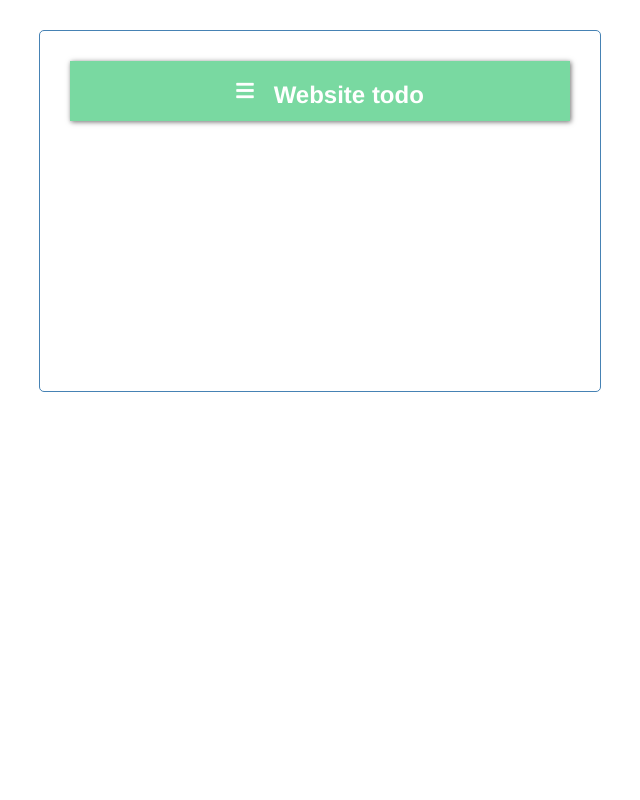
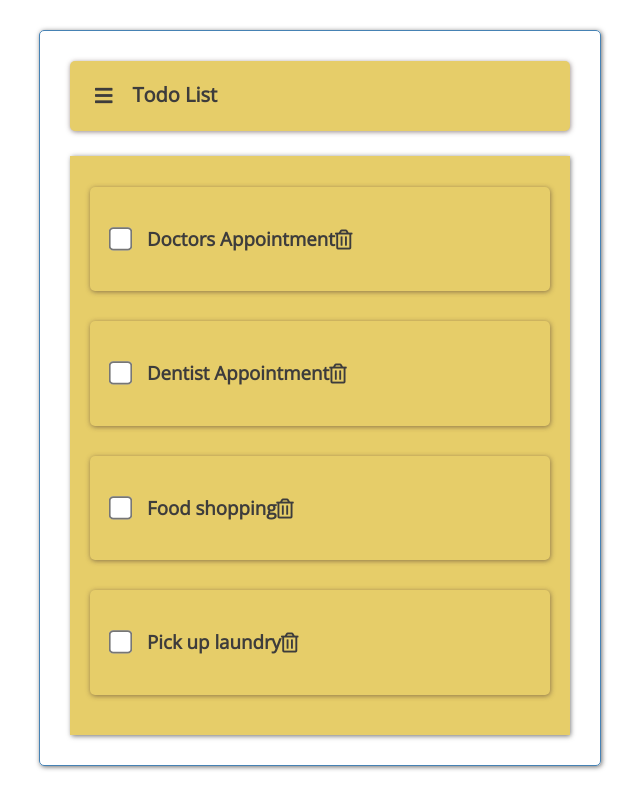
Before and after one commit to delmsnoob/todo-list, a Vue app: page / in a window 1280 px wide. Shown: the whole page, without its empty margins (320-960 px from the left). Built offline with nearby package versions, Linux system fonts and the light colour scheme.

Commit message:
minor improvements

```diff
--- a/public/index.html
+++ b/public/index.html
@@ -4,7 +4,9 @@
     <meta charset="utf-8">
     <meta http-equiv="X-UA-Compatible" content="IE=edge">
     <meta name="viewport" content="width=device-width,initial-scale=1.0">
+
     <link rel="stylesheet" href="https://cdnjs.cloudflare.com/ajax/libs/font-awesome/5.15.2/css/all.min.css">
+    <link href="https://fonts.googleapis.com/css?family=Open+Sans" rel="stylesheet">
     <title><%= htmlWebpackPlugin.options.title %></title>
   </head>
   <body>
--- a/src/App.vue
+++ b/src/App.vue
@@ -1,27 +1,66 @@
 <template>
   <div class="container">
-    <Header title="Website todo"/>
+    <Header title="Todo List"/>
+    <Todos v-bind:todos="todos"/>
   </div>
 </template>
 
 <script>
 import Header from './components/Header'
+import Todos from './components/Todos'
 
 export default {
   name: 'App',
   components: {
     Header,
+    Todos,
+  },
+  data() {
+    return {
+      todos: [
+        {
+          id: 1,
+          title: "Doctors Appointment",
+          schedule: "March",
+          completed: null
+        },
+        {
+          id: 2,
+          title: "Dentist Appointment",
+          schedule: "March",
+          completed: null
+        },
+        {
+          id: 3,
+          title: "Food shopping",
+          schedule: "March",
+          completed: null
+        },
+        {
+          id: 4,
+          title: "Pick up laundry",
+          schedule: "March",
+          completed: null
+        }
+      ]
+    }
   }
 }
 </script>
 
 <style>
+* {
+  user-select: none;
+}
+
 .container {
+  font-family: 'Open Sans';
   max-width: 500px;
   margin: 30px auto;
   overflow: auto;
   min-height: 300px;
   border: 1px solid steelblue;
+  box-shadow: 1px 1px 5px rgba(0, 0, 0, 0.57);
   padding: 30px;
   border-radius: 5px;
 }
--- a/src/components/Header.vue
+++ b/src/components/Header.vue
@@ -1,7 +1,7 @@
 <template>
-    <header class="nav-bar">
-        <i class="fas fa-bars"></i>
-        <h2> {{ title }} </h2>
+    <header class="nav">
+      <i class="fas fa-bars"></i>
+      <h2>{{ title }}</h2>
     </header>
 </template>
 
@@ -10,33 +10,37 @@ export default {
     name: 'Header',
     props: {
         title: String,
-    }
+    },
 }
 </script>
 
 <style scoped>
 header {
-    display: flex;
-    justify-content: center;
+  display: flex;
 }
 
 h2 {
-  font-family: Avenir, Helvetica, Arial, sans-serif;
-  color: #fff;
+  font-family: 'Open Sans';
+  color: rgb(61, 60, 60);
+  font-size: 20px;
+  margin-top: 15px;
 }
 
-.nav-bar {
-  background: #79d9a1;
-  height: 60px;
+.nav {
+  background: #e6cd69;
   margin-bottom: 25px;
   /* -webkit-box-shadow: 0px 2px 15px -12px rgba(0, 0, 0, 0.57); */
   /* -moz-box-shadow: 0px 2px 15px -12px rgba(0, 0, 0, 0.57); */
-  box-shadow: 1px 1px 5px rgba(0, 0, 0, 0.57);
+  box-shadow: .5px 1px 5px rgba(70, 49, 49, 0.57);
+  padding: 5px;
+  border-radius: 5px;
 }
 
 .fas {
-  color: #fff;
+  color: rgb(61, 60, 60);
   font-size: 20px;
   margin: 20px;
+  cursor: pointer;
+  transition: transform .3s;
 }
 </style>
--- /dev/null
+++ b/src/components/Todo.vue
@@ -0,0 +1,65 @@
+<template>
+    <div class="todo-item" v-bind:class="{'is--completed': todo.completed}">
+        <label class="todo-title">
+            <input type="checkbox" name="todo-checkbox" class="item--checkbox" v-on:change="markComplete">
+            <h3>
+                {{ todo.title }}
+                <div class="todo-item__delete--icon">
+                    <i class="delete-icon far fa-trash-alt"></i>
+                </div>
+            </h3>
+        </label>
+
+    </div>
+</template>
+
+<script>
+export default {
+    name: "TodoItem",
+    props: ["todo"],
+    methods: {
+        markComplete() {
+            this.todo.completed = !this.todo.completed
+        }
+    }
+}
+</script>
+
+<style scoped>
+.todo-item {
+    margin: 30px auto;
+    box-shadow: .5px 1px 5px rgba(70, 49, 49, 0.57);
+    padding: 20px;
+    border-radius: 5px;
+
+}
+
+.is--completed {
+    text-decoration: line-through;
+}
+
+.todo-title {
+    display: flex;
+}
+
+.item--checkbox {
+    /* height: 20px;
+    width: 25px; */
+    transform: scale(1.8);
+    /* margin: 10px; */
+}
+
+input[type="checkbox"] {
+    margin-right: 20px;
+}
+
+.todo-item__delete--icon {
+    cursor: pointer;
+    font-size: 20px;
+    /* padding: 20px; */
+    display: inline;
+    float: right;
+    justify-content: right;
+
+}
+</style>
--- /dev/null
+++ b/src/components/Todos.vue
@@ -0,0 +1,28 @@
+<template>
+    <div class="todos">
+      <div v-bind:key="todo.id" v-for="todo in todos">
+        <Todo v-bind:todo="todo" />
+      </div>
+    </div>
+</template>
+
+<script>
+import Todo from './Todo'
+
+export default {
+    name: "Todos",
+    components: {
+      Todo
+    },
+    props: ["todos"]
+}
+</script>
+
+<style scoped>
+.todos {
+  color: rgb(61, 60, 60);
+  background: #e6cd69;
+  padding: 1px 20px 10px 20px;
+  box-shadow: .5px 1px 5px rgba(0, 0, 0, 0.57);
+}
+</style>
```
